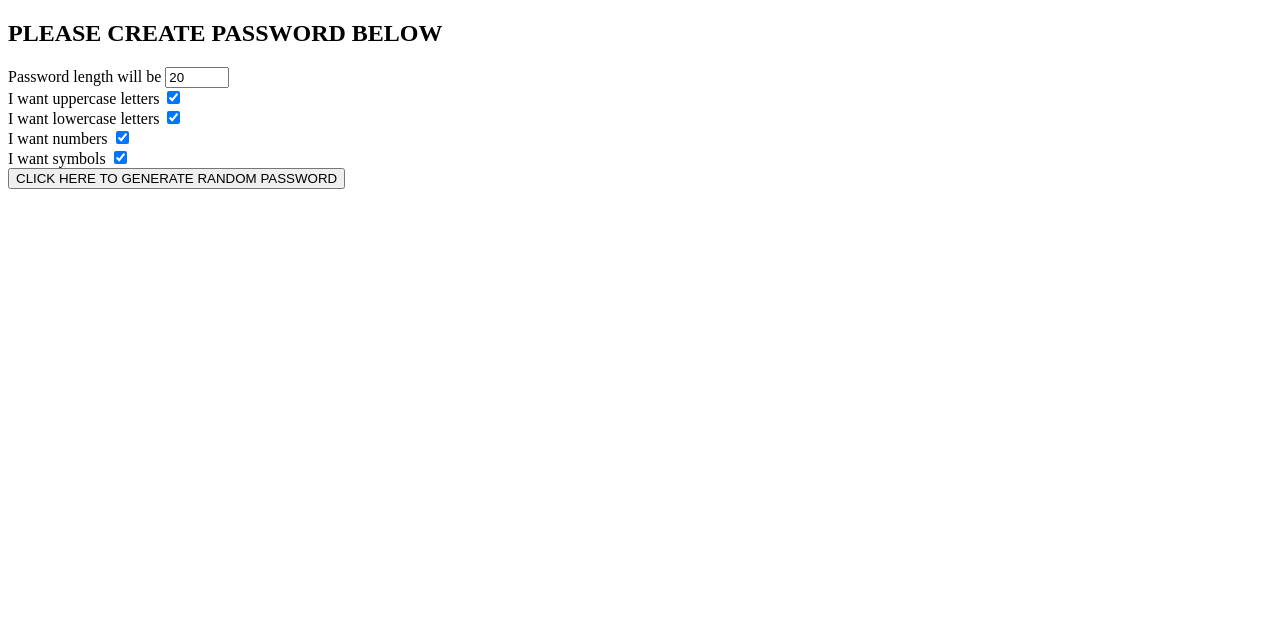
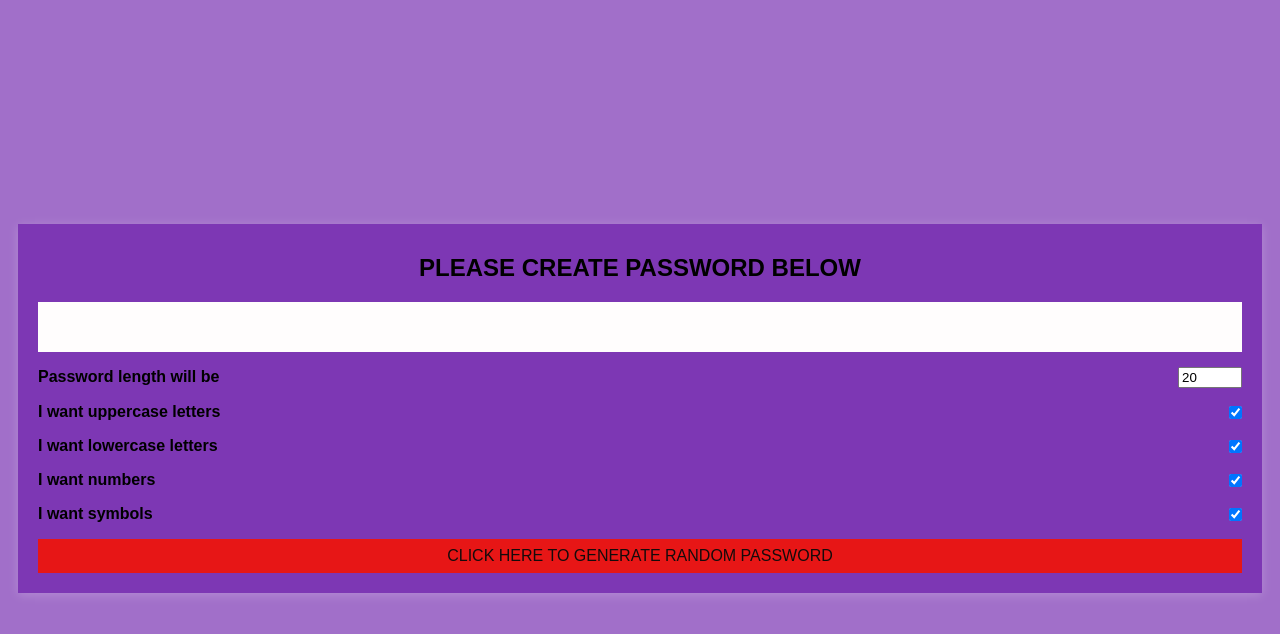
Before and after one commit to kylegavinsimone/JavaScript-Password-Generator, a plain HTML site: page index.html in a window 1280 px wide. Drawn offline with Linux system fonts and the light colour scheme.

Commit message:
link was ref not rel, instructor helped fix

```diff
--- a/index.html
+++ b/index.html
@@ -4,7 +4,7 @@
     <meta charset="UTF-8" />
     <meta name="viewport" content="width=device-width, initial-scale=1.0" />
     <title>Password Creator</title>
-    <link ref="stylesheet" href="./style.css" />
+    <link rel="stylesheet" href="./style.css" />
   </head>
   <div class="container">
     <h2>PLEASE CREATE PASSWORD BELOW</h2>
```
